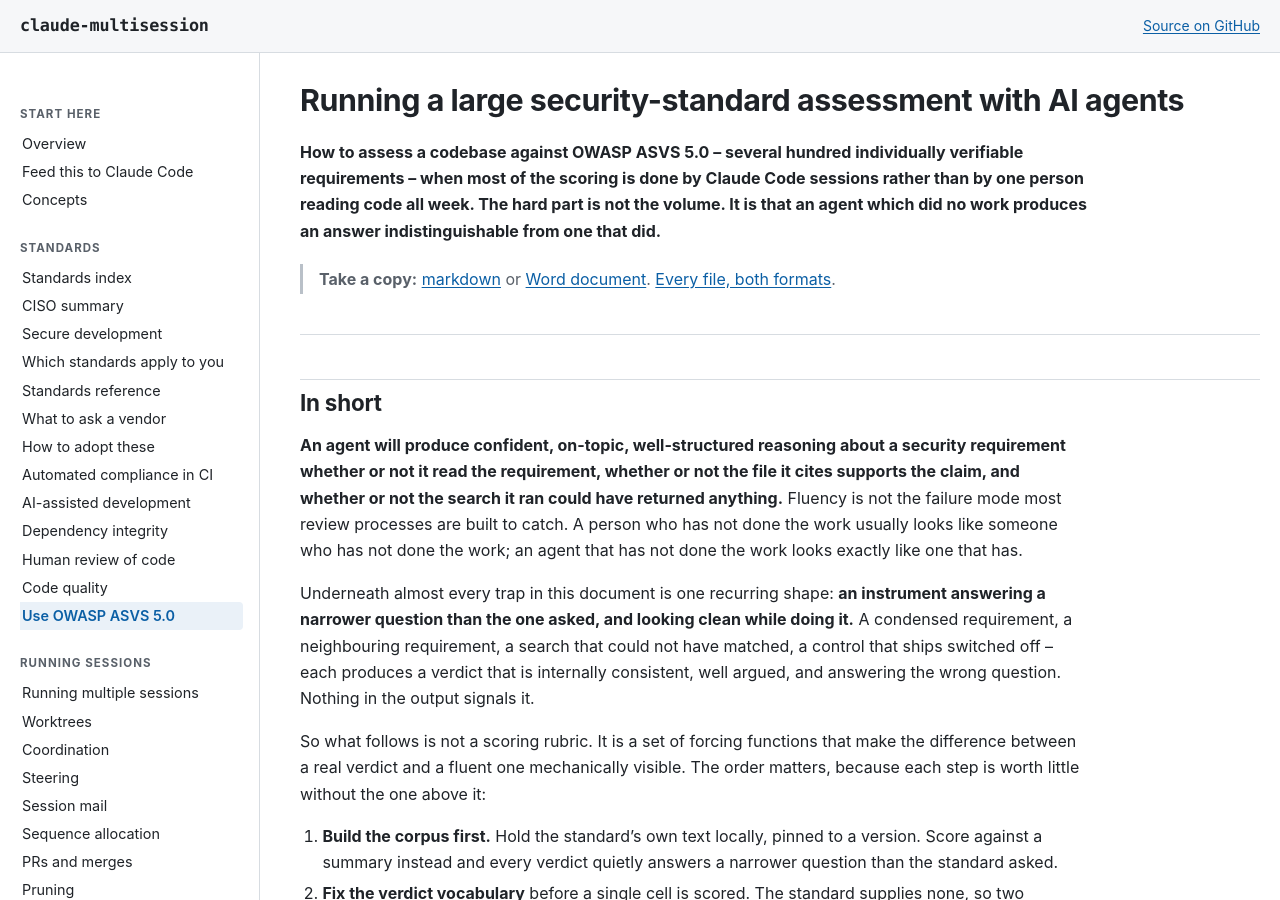
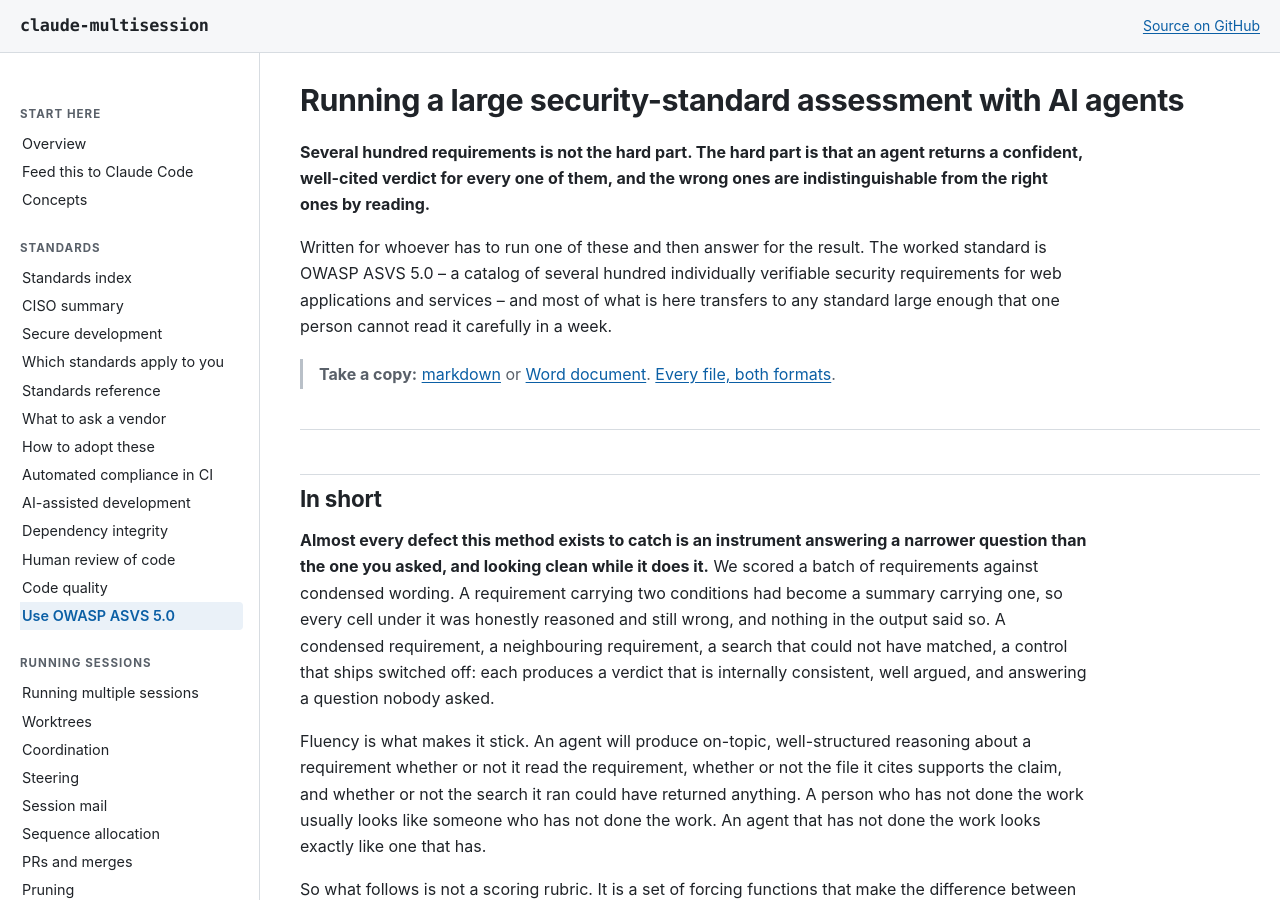
Before and after one commit to wshallwshall/claude-multisession, a Jekyll site: the page built from docs/ASVS-ASSESSMENT.md, in a window 1280 px wide and 900 px high. Built offline with Jekyll 4.4.1, drawn with Linux system fonts in a browser that asks for light colours; our own code applies the rules of GitHub Pages for plain Markdown files.

Commit message:
docs(asvs): name the reader, and stop the subtitle and the BLUF making the same claim
Three peer sessions reported in after the rewrite landed. Two findings applied here.

The Part 1 diagnosis listed "no reader, no exit" as one failure. The rewrite fixed
the exit and left the reader implicit. A parallel synthesis of the same brief, from
the ASVS assessment part 1 evaluation session, named it outright, so this borrows
that: a tighter hook subtitle carrying the symptom, and an orientation line saying
who the page is for and that the method generalizes past ASVS.

That left the subtitle and the first line of "In short" asserting the same thing
about fluency. "In short" now leads on the mechanism instead -- the instrument
answering a narrower question -- with the condensed-wording case as its evidence,
and keeps fluency as the reason the defect survives rather than as the headline.

Also records the measurement the Handoff session took against the live MCP, which
is stronger than the one this branch already committed: isRunning false returned
"Message sent" while isRunning true returned "queued". The flag is closest to
inverted for delivery latency, not merely unreliable. COORDINATION.md now says to
attempt the send and read the return value, since a wrong id fails loudly, and
warns that NOT_RUNNING rows written under the old rule are false negatives.

Regenerated the .docx: prose changed inside unchanged headings, which the current
heading pin cannot see but the pandoc rebuild-and-compare on claude/inspiring-yalow-f18b4d
will. Confirmed pandoc 3.10 locally, the version all 13 committed copies match.

Verified: 78 tests pass, ASCII gate exit 0 over 106 files.

Co-Authored-By: Claude Opus 5 <noreply@anthropic.com>

```diff
--- a/docs/ASVS-ASSESSMENT.md
+++ b/docs/ASVS-ASSESSMENT.md
@@ -1,9 +1,13 @@
 # Running a large security-standard assessment with AI agents
 
-**How to assess a codebase against OWASP ASVS 5.0 -- several hundred individually verifiable
-requirements -- when most of the scoring is done by Claude Code sessions rather than by one person
-reading code all week. The hard part is not the volume. It is that an agent which did no work
-produces an answer indistinguishable from one that did.**
+**Several hundred requirements is not the hard part. The hard part is that an agent returns a
+confident, well-cited verdict for every one of them, and the wrong ones are indistinguishable from
+the right ones by reading.**
+
+Written for whoever has to run one of these and then answer for the result. The worked standard is
+OWASP ASVS 5.0 -- a catalog of several hundred individually verifiable security requirements for web
+applications and services -- and most of what is here transfers to any standard large enough that
+one person cannot read it carefully in a week.
 
 > **Take a copy:**
 > [markdown](https://raw.githubusercontent.com/wshallwshall/claude-multisession/main/docs/ASVS-ASSESSMENT.md)
@@ -14,18 +18,19 @@ produces an answer indistinguishable from one that did.**
 
 ## In short
 
-**An agent will produce confident, on-topic, well-structured reasoning about a security requirement
-whether or not it read the requirement, whether or not the file it cites supports the claim, and
-whether or not the search it ran could have returned anything.** Fluency is not the failure mode
-most review processes are built to catch. A person who has not done the work usually looks like
-someone who has not done the work; an agent that has not done the work looks exactly like one that
-has.
+**Almost every defect this method exists to catch is an instrument answering a narrower question
+than the one you asked, and looking clean while it does it.** We scored a batch of requirements
+against condensed wording. A requirement carrying two conditions had become a summary carrying one,
+so every cell under it was honestly reasoned and still wrong, and nothing in the output said so. A
+condensed requirement, a neighbouring requirement, a search that could not have matched, a control
+that ships switched off: each produces a verdict that is internally consistent, well argued, and
+answering a question nobody asked.
 
-Underneath almost every trap in this document is one recurring shape: **an instrument answering a
-narrower question than the one asked, and looking clean while doing it.** A condensed requirement, a
-neighbouring requirement, a search that could not have matched, a control that ships switched off --
-each produces a verdict that is internally consistent, well argued, and answering the wrong
-question. Nothing in the output signals it.
+Fluency is what makes it stick. An agent will produce on-topic, well-structured reasoning about a
+requirement whether or not it read the requirement, whether or not the file it cites supports the
+claim, and whether or not the search it ran could have returned anything. A person who has not done
+the work usually looks like someone who has not done the work. An agent that has not done the work
+looks exactly like one that has.
 
 So what follows is not a scoring rubric. It is a set of forcing functions that make the difference
 between a real verdict and a fluent one mechanically visible. The order matters, because each step
```
Also changed, not shown: docs/COORDINATION.md (+12 -0 lines), 1 other file.
